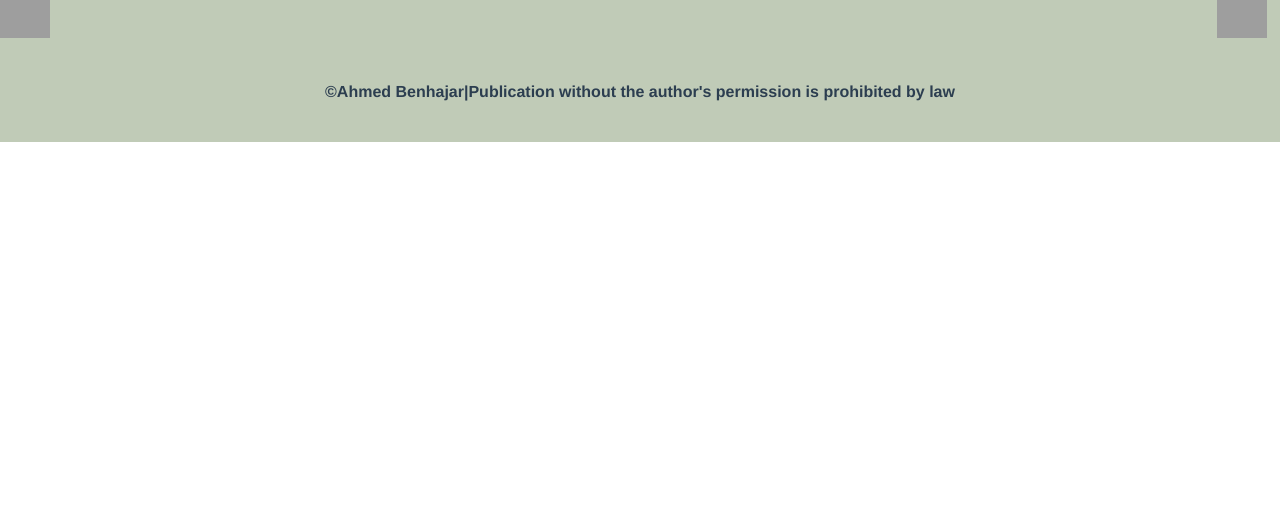
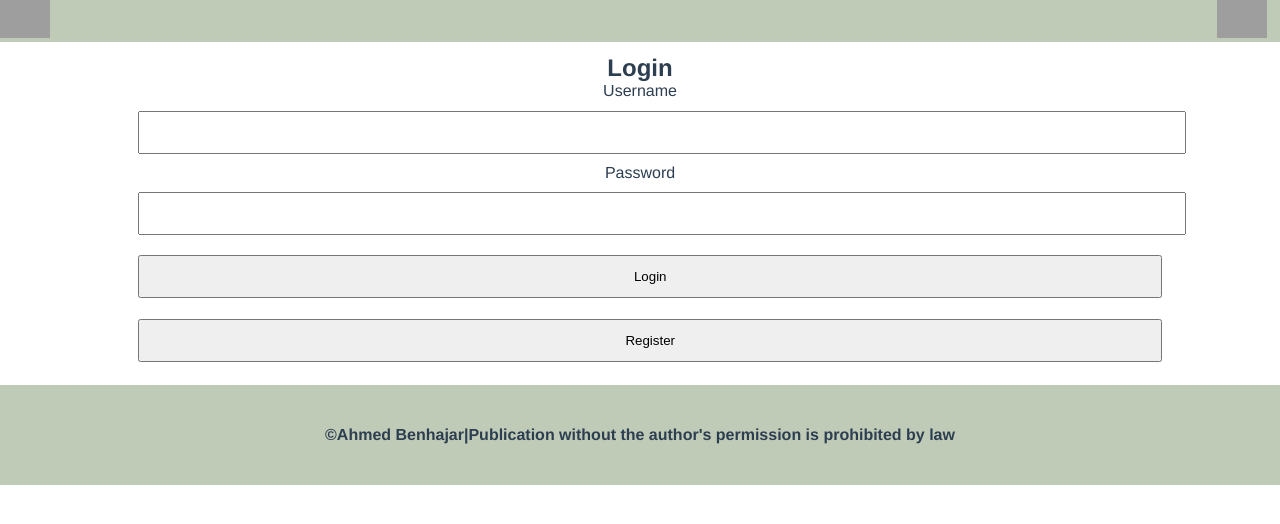
Before and after one commit to ahmed-ben10/webshop-project-Vue, a Vue app: page /#/login in a window 1280 px wide. Shown: the top 524 px of the page. Built offline with nearby package versions, Linux system fonts and the light colour scheme; grey boxes are pictures that could not be loaded.

Commit message:
begonnen aan login

```diff
--- /dev/null
+++ b/src/pages/login/components/login.components.vue
@@ -0,0 +1,44 @@
+<template>
+    <div class="login">
+        <h2>Login</h2>
+        <div class="username-container">
+            <label for="username">Username</label>
+            <input type="text" v-model="username" @keyup="setUsername">
+        </div>
+        <div class="password-container">
+            <label for="password">Password</label>
+            <input type="password" v-model="password" @keyup="setPassword">
+        </div>
+    </div>
+</template>
+
+<script>
+export default {
+    name:'login',
+    data:() =>{
+        return{
+            username:'',
+            password:''
+        }
+    },
+    methods:{
+        setUsername(){
+            this.$emit('SETUSERNAME', this.username)
+        },
+        setPassword(){
+            this.$emit('SETPASSWORD', this.password)
+        }
+    }
+}
+</script>
+
+<style >
+    form input{
+        padding: 12px 10px;
+        margin: 1%;
+        width: 100%;
+    }
+    .username-container label, .password-container label{
+        display: block
+    }
+</style>
--- /dev/null
+++ b/src/pages/login/components/loginButton.components.vue
@@ -0,0 +1,27 @@
+<template>
+    <div class="login-button-container">
+        <input type="submit" value="Login" @click="emitLogin">
+        <input type="submit" value="Register" @click="emitRegister">
+    </div>
+</template>
+
+<script>
+export default {
+    name:'loginButton',
+    data:() =>{
+        return{}
+    },
+    methods:{
+        emitLogin(){
+            this.$emit('EMITLOGIN')
+        },
+        emitRegister(){
+            this.$emit('EMITREGISTER')
+        }
+    }
+}
+</script>
+
+<style>
+
+</style>
--- /dev/null
+++ b/src/pages/login/components/register.components.vue
@@ -0,0 +1,39 @@
+<template>
+    <div class="register">
+        <h2>Register</h2>
+        <div class="first-name-register">
+            <label for="firstname">First name</label>
+            <input type="text" v-model="firstname">
+        </div>
+        <div class="last-name-register">
+            <label for="lastname">Last name</label>
+            <input type="name" v-model="lastname">
+        </div>
+        <div class="username-register">
+            <label for="username">Username</label>
+            <input type="text" v-model="username">
+        </div>
+        <div class="password-register">
+            <label for="password">Password</label>
+            <input type="password" v-model="password">
+        </div>
+    </div>
+</template>
+
+<script>
+export default {
+    name:'register',
+    data: () => {
+        return {
+            firstname: '',
+            lastname: '',
+            username: '',
+            password: ''
+        }
+    }
+}
+</script>
+
+<style>
+
+</style>
--- /dev/null
+++ b/src/pages/login/components/registerButton.components.vue
@@ -0,0 +1,13 @@
+<template>
+
+</template>
+
+<script>
+export default {
+
+}
+</script>
+
+<style>
+
+</style>
--- /dev/null
+++ b/src/pages/login/login.pages.vue
@@ -0,0 +1,61 @@
+<template>
+  <div class="login-container">
+      <form  @submit.prevent="clickedOnRegister()" v-if="!clickedOnRegister">
+        <Login @SETUSERNAME='setUsername' @SETPASSWORD='setPassword'/>
+        <LoginButton @EMITLOGIN="login" @EMITREGISTER="register"/>
+      </form>
+      <form @submit.prevent="" v-if="clickedOnRegister">
+        <Register />
+        <RegisterButton />
+      </form>
+  </div>
+</template>
+
+<script>
+import Login from './components/login.components.vue';
+import LoginButton from './components/loginButton.components.vue';
+import Register from './components/register.components.vue';
+import RegisterButton from './components/registerButton.components.vue';
+
+export default {
+  components:{
+    Login,
+    LoginButton,
+    Register,
+    RegisterButton
+  },
+  data:() => {
+    return{
+      username: '',
+      password:'',
+      clickedOnRegister:false
+    }
+  },
+  methods:{
+    setUsername(username){
+      this.username=username;
+    },
+    setPassword(password){
+      this.password=password;
+    },
+    login(){
+
+    },
+    register(){
+      if(this.clickedOnRegister){
+        this.clickedOnRegister= false;
+      } else {
+        this.clickedOnRegister= true;
+      }
+    }
+  }
+}
+</script>
+
+<style>
+  .login-container{
+    width:80%;
+    margin:auto;
+    padding:1%;
+  }
+</style>
--- a/src/pages/products/product/product.pages.vue
+++ b/src/pages/products/product/product.pages.vue
@@ -48,7 +48,7 @@ export default {
         },
         updateCart(){
                 // this.ADD_TO_CART(this.products[this.$route.params.id]);
-            for(var i=0; i<= this.aantal;i++){
+            for(var i=0; i< this.aantal;i++){
                 this.$store.commit("ADD_TO_CART",this.products[this.$route.params.id]);
             }
             this.aantal=0;
--- /dev/null
+++ b/src/pages/winkelwagen/components/bestel_order.components.vue
@@ -0,0 +1,35 @@
+<template>
+    <div id="bestel-total">
+        <h2 id="total-container">Total:{{subTotal()}}<h3 id="total"></h3></h2>
+        <button id="bestellen" @click="order">Order</button>
+     </div>
+</template>
+
+<script>
+export default {
+name:'bestel-order',
+props:{
+    winkelwagen:{
+        type:null,
+        required:false
+    }
+},
+methods:{
+    subTotal(){
+        var totaal = 0;
+        for (let i = 0; i <  this.winkelwagen.length; i++) {
+            totaal+=this.winkelwagen[i].price* this.winkelwagen[i].aantal;
+        }
+        return totaal.toFixed(2);
+    },
+    order(){
+
+    }
+}
+
+}
+</script>
+
+<style>
+
+</style>
--- /dev/null
+++ b/src/pages/winkelwagen/components/coupon.components.vue
@@ -0,0 +1,32 @@
+<template>
+    <div id="couponcode">
+        <h2>Coupon code</h2>
+        <input type="text" v-model="coupon" id="code" placeholder="code" />
+        <button id="korting" @click="checkCoupon">click</button>
+    </div>
+</template>
+
+<script>
+export default {
+name:'coupon',
+    data:() => {
+        return{
+            coupon:'',
+            coupenList:['korting','achy','phone']
+        }
+    },
+    methods:{
+        checkCoupon(){
+            for (let i = 0; i < this.coupenList.length; i++) {
+                if(this.coupon == this.coupenList[i]){
+                    alert('KORTING');
+                }
+            }
+        }
+    }
+}
+</script>
+
+<style>
+
+</style>
--- a/src/pages/winkelwagen/components/winkelwagen.components.vue
+++ b/src/pages/winkelwagen/components/winkelwagen.components.vue
@@ -7,11 +7,11 @@
             <th>Price</th>
         </thead>
         <tbody>
-            <tr v-for="(winkelwagen,index) in winkelwagen" :key="index">
-                <td><img :src="winkelwagen.img" alt="phone image" id="albumimage"></td>
-                <td>{{winkelwagen.name}}</td>
-                <td> <input type="number"  id="selectNumber"> </td>
-                <td>{{inTotal}}</td>
+            <tr v-for="(product,index) in winkelwagen" :key="index">
+                <td><img :src="product.img" alt="phone image" id="albumimage"></td>
+                <td>{{product.name}}</td>
+                <td> <input type="number"  id="selectNumber"  v-model="product.aantal" min="0" max="10"> </td>
+                <td>&euro;{{inTotal(product)}}</td>
             </tr>
         </tbody>
     </table>
@@ -25,6 +25,18 @@ export default {
             type:null,
             required:false
         }
+    },
+    methods:{
+        inTotal(product){
+            var totaal= product.aantal*product.price;
+            return totaal.toFixed(2)
+        },
+        checkNumber(number){
+            if(number<=0){
+                return number=0;
+                console.log('check the data right  now')
+            }
+        }
     }
 }
 </script>
--- a/src/pages/winkelwagen/winkelwagen.pages.vue
+++ b/src/pages/winkelwagen/winkelwagen.pages.vue
@@ -1,28 +1,30 @@
 <template>
-    <div id="winkelwagen-container">
+    <div id="winkelwagen-container" >
         <div id="titel"><h2>Shoping cart</h2></div>
-        <winkelwagen :winkelwagen="winkelwagen"/>
-        <div id="winkelwagen-container-bottom">
-            <div id="couponcode">
-                <h2>Coupon code</h2>
-                <input type="text" id="code" placeholder="code" />
-                <button id="korting" onclick="main.checkKortingsCode();">click</button>
+        <div id="winkelwagen" v-if="winkelwagen.length">
+            <winkelwagen  :winkelwagen="winkelwagen"/>
+            <div id="winkelwagen-container-bottom">
+              <coupon />
+              <bestel-order :winkelwagen="winkelwagen"/>
             </div>
-            <div id="bestel-total">
-                <h2 id="total-container">Total: <h3 id="total"></h3></h2>
-                <button id="bestellen" onclick="main.bestel();">Order</button>
-            </div>
-
+        </div>
+        <div id="winkelwagen-leeg" v-else>
+            <p>There are no items in the shopping cart</p>
         </div>
     </div>
 </template>
 
 <script>
+import { mapState } from "vuex";
 import winkelwagen from './components/winkelwagen.components';
-import { mapState } from "vuex";
+import coupon from './components/coupon.components.vue';
+import bestelOrder from './components/bestel_order.components.vue';
+
 export default {
     components:{
-        winkelwagen
+        winkelwagen,
+        coupon,
+        bestelOrder
     },
     computed:{
         ...mapState([
@@ -58,7 +60,7 @@ table {
   margin-top: 2%;
   width: 100%;
   background-color: #c0cbb7;
-  color: #FFFFFF;
+  color: #2c3e50;
 }
 
 table thead {
@@ -101,7 +103,7 @@ table td, table th {
 }
   #bestellen{
     margin-left: 1%;
-  background-color: #a4ae9c;
+    background-color: #a4ae9c;
     color: white;
     width: 95%;
     height: 40px;
@@ -120,17 +122,16 @@ table td, table th {
     display: table-caption;
   }
 
-  #winkelwagen-container-bottom{
+  #winkelwagen-container-bottom, #winkelwagen-leeg{
    background-color: #a4ae9c;
    margin-top: 1%;
    padding: 1%;
    height: 103px;
- }
+  }
  #korting {
   padding: 1%;
 
  }
-
   #code {
    float: left;
    width: 59%;
--- a/src/router.js
+++ b/src/router.js
@@ -43,5 +43,13 @@ export default new Router({
       // which is lazy-loaded when the route is visited.
       component: () => import(/* webpackChunkName: "about" */ './pages/winkelwagen/winkelwagen.pages.vue')
     },
+    {
+      path: '/login',
+      name: 'login',
+      // route level code-splitting
+      // this generates a separate chunk (about.[hash].js) for this route
+      // which is lazy-loaded when the route is visited.
+      component: () => import(/* webpackChunkName: "about" */ './pages/login/login.pages.vue')
+    }
   ]
 })
--- a/src/store/store.js
+++ b/src/store/store.js
@@ -60,15 +60,18 @@ export default new Vuex.Store({
     ADD_TO_CART: (state, product) => {
       if (state.winkelwagen.length == 0) {
         state.winkelwagen.push(product);
+        state.winkelwagen[0].aantal+=1;
       } else {
-        for (let i = 0; i <= state.winkelwagen.length; i++) {
+        for (let i = 0; i < state.winkelwagen.length; i++) {
           if (state.winkelwagen[i].name == product.name) {
             state.winkelwagen[i].aantal += 1;
             console.log(state.winkelwagen);
             return;
+          } else if(i == (state.winkelwagen.length-1)){
+            state.winkelwagen.push(product);
           }
         }
-        state.winkelwagen.p
+
       }
       console.log(state.winkelwagen);
 
```
